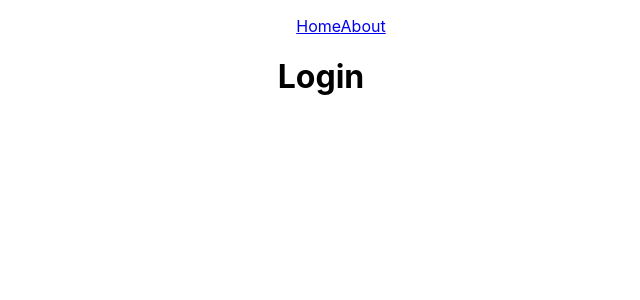
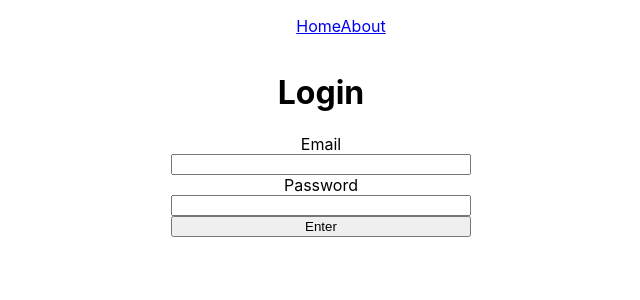
Before and after one commit to miriam-plt/adacodes-frontend, a React (Create React App) app: page /login in a window 1280 px wide. Shown: the top 300 px of the page, without its empty margins (319-959 px from the left). Built offline with nearby package versions, Linux system fonts and the light colour scheme.

Commit message:
login form printint credentials

```diff
--- a/src/index.css
+++ b/src/index.css
@@ -22,3 +22,14 @@ code {
 .isActive {
   color: black;
 }
+
+.AuthContent {
+  display: flex;
+  justify-content: center;
+}
+
+.AuthForm {
+  display: flex;
+  flex-direction: column;
+  width: 300px;
+}
--- a/src/pages/LoginPage.js
+++ b/src/pages/LoginPage.js
@@ -1,7 +1,47 @@
+import { useState } from "react";
+//import { useNavigate } from "react-router-dom";
+
 function Login() {
+    const [email, setEmail] = useState("");
+    const [password, setPassword] = useState("");
+   // const [errorMessage, setErrorMessage] = useState(undefined);
+
+    //const navigate = useNavigate();
+
+    const handleEmail = (e) => setEmail(e.target.value);
+    const handlePassword = (e) => setPassword(e.target.value);
+
+    const handleLoginSubmit = (e) => {
+        e.preventDefault();
+        console.log(`email is: ${email}, password is: ${password}`)
+    }
+
+
+
+
+
     return (
-      <div>
-        <h1>Login</h1>
+      <div className="AuthContent">
+
+        <form className="AuthForm" onSubmit={handleLoginSubmit}>
+            <h1>Login</h1>
+            <label>Email</label>
+            <input
+            type="email"
+            name="email"
+            value={email}
+            onChange={handleEmail}
+            />
+
+            <label>Password</label>
+            <input
+            type="password"
+            name="password"
+            value={password}
+            onChange={handlePassword}
+            />
+            <button type="submit">Enter</button>
+        </form>
       </div>
     );
   }
```
